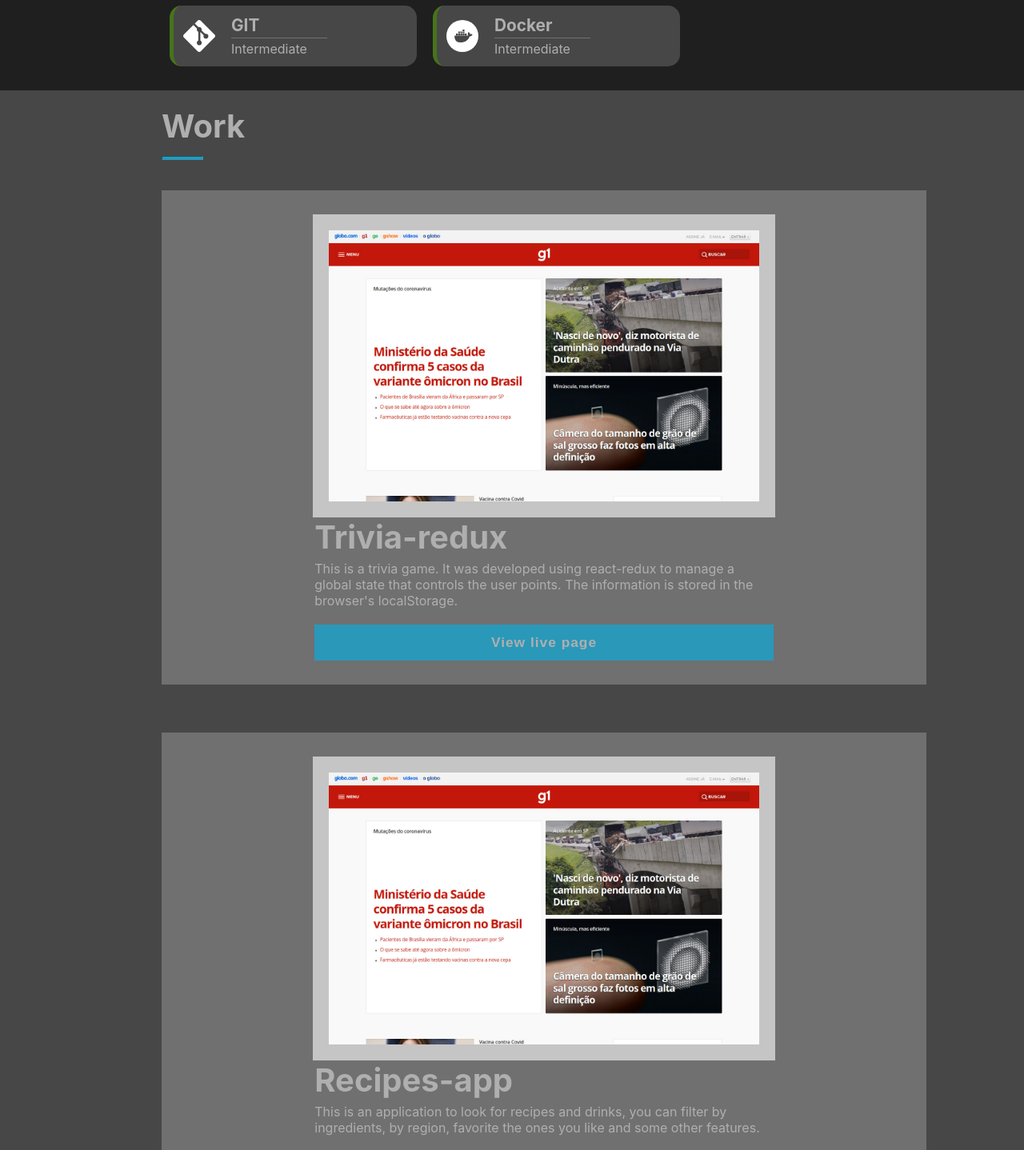
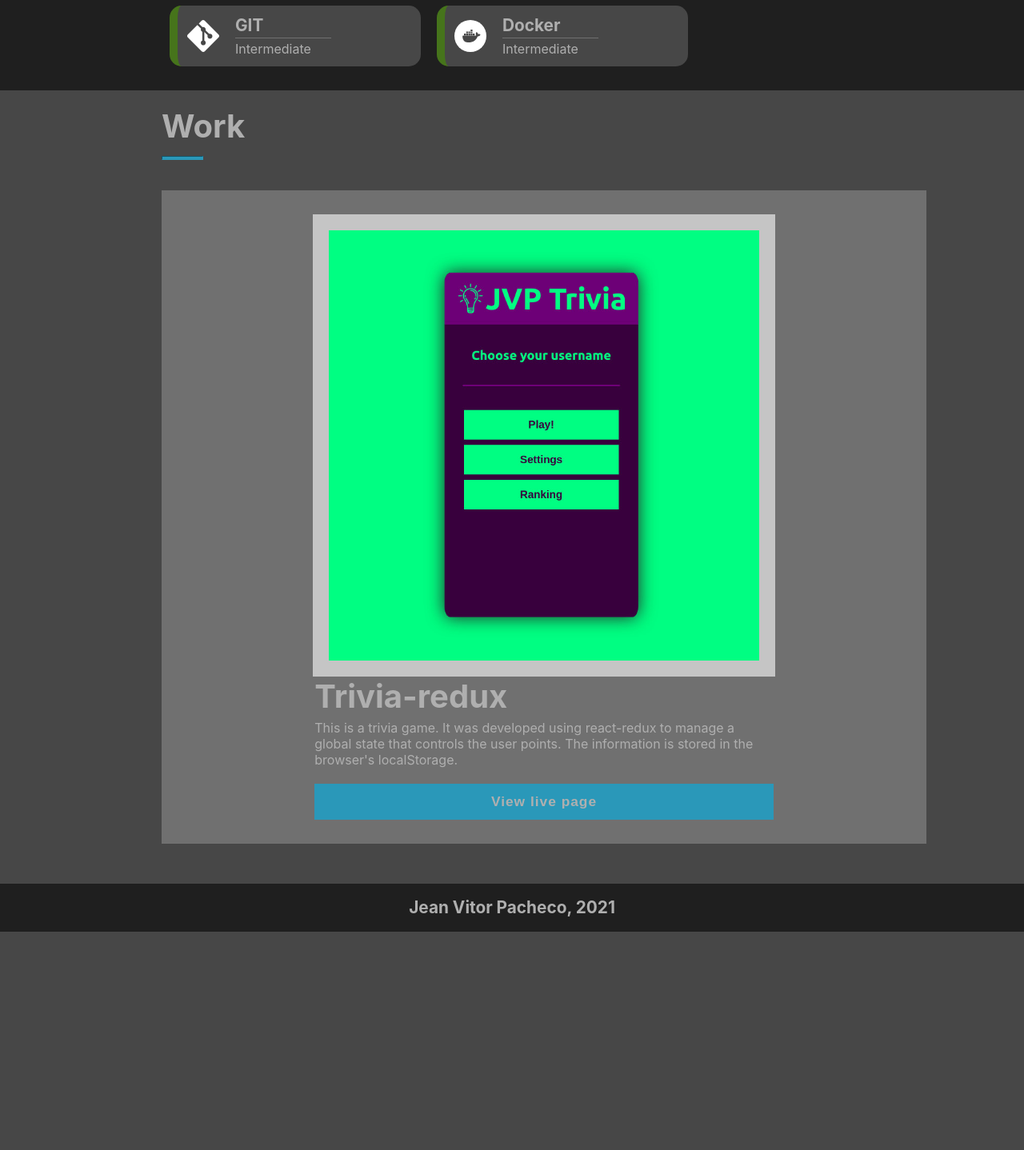
Before and after one commit to JeanVPacheco/personal-portfolio, a React (Create React App) app: page / in a window 1280 px wide. Shown: the part 1330-2768 px from the top of the page at 80% size. After the commit the page ends 2495 px from the top, so only its background shows below. Built offline with nearby package versions, Linux system fonts and the light colour scheme.

Commit message:
Adding jvp-trivia link

```diff
--- a/src/Components/SkillCard.js
+++ b/src/Components/SkillCard.js
@@ -5,12 +5,12 @@ function SkillCard({ skill }) {
   switch (skill.level) {
     case 'Intermediate':
       styles = {
-        borderLeft: '5px solid rgb(70, 116, 27)'
+        borderLeft: '10px solid rgb(70, 116, 27)'
       };
       break;
     case 'Beginner':
       styles = {
-        borderLeft: '5px solid rgb(119, 74, 23)'
+        borderLeft: '10px solid rgb(119, 74, 23)'
       };
       break;
     default:
--- a/src/Data/WorkData.js
+++ b/src/Data/WorkData.js
@@ -1,4 +1,4 @@
-import { project_mock } from '../Images';
+import { jvp_trivia } from '../Images';
 
 const workData = [
   {
@@ -6,16 +6,8 @@ const workData = [
     description: `This is a trivia game. It was developed using
     react-redux to manage a global state that controls the user points.
     The information is stored in the browser's localStorage.`,
-    link: 'https://www.google.com/',
-    image: project_mock
-  },
-  {
-    name: 'Recipes-app',
-    description: `This is an application to look for recipes and drinks,
-    you can filter by ingredients, by region, favorite the ones you like
-    and some other features.`,
-    link: 'https://www.google.com/',
-    image: project_mock
+    link: 'https://jvp-trivia-redux.vercel.app/',
+    image: jvp_trivia
   }
 ];
 
--- a/src/Images/index.js
+++ b/src/Images/index.js
@@ -9,7 +9,7 @@ import mongodbLogo from '../Images/logos/mongodb_logo.svg';
 import mysqlLogo from '../Images/logos/mysql_logo.svg';
 import gitLogo from '../Images/logos/git_logo.svg';
 import dockerLogo from '../Images/logos/docker_logo.svg';
-import project_mock from '../Images/projects/site_mockup.jpg';
+import jvp_trivia from '../Images/projects/jvp_trivia.jpeg';
 
 export {
   javaLogo,
@@ -23,5 +23,5 @@ export {
   mysqlLogo,
   gitLogo,
   dockerLogo,
-  project_mock
+  jvp_trivia
 };
```
Also changed, not shown: src/Images/projects/jvp_trivia.jpeg (added).
